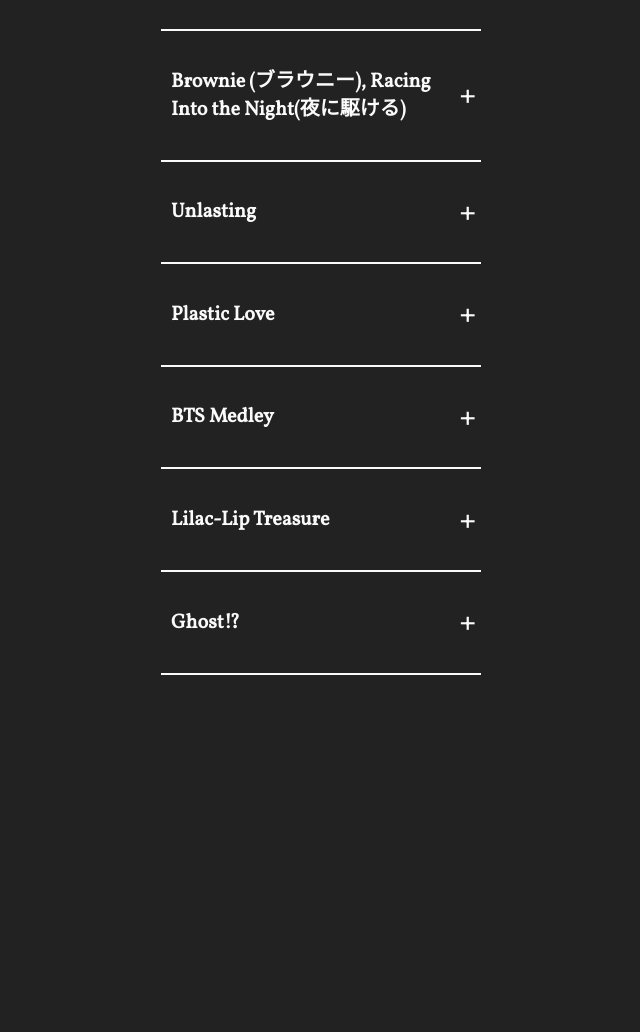
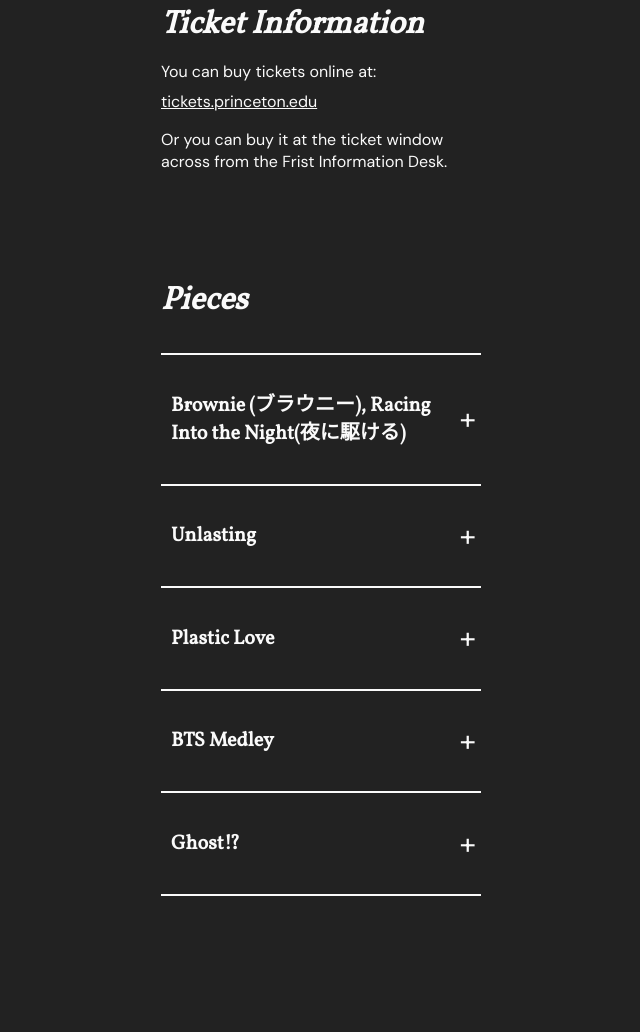
Before and after one commit to RX1334/VTone-Website, a plain HTML site: page index.html in a window 1280 px wide. Shown: the part 387-1419 px from the top of the page, without its empty margins (319-959 px from the left). Before the commit the page ends 1198 px from the top, so only its background shows below. Drawn offline with Linux system fonts and the light colour scheme.

Commit message:
Ticket Information

```diff
--- a/index.html
+++ b/index.html
@@ -6,19 +6,25 @@
           href="https://fonts.googleapis.com/css?family=IBM+Plex+Sans">
     <link rel="stylesheet"
           href="https://fonts.googleapis.com/css?family=DM+Sans">
+
+    <meta name="viewport" content="width=device-width; initial-scale=1.0;">
+    <meta http-equiv="Content-Type" content="text/html; charset=utf-8" />
     <link rel="stylesheet" href="styles.css">
-    <meta http-equiv="Content-Type" content="text/html; charset=utf-8" />
-    <meta name="viewport" content="width=device-width, initial-scale=1">
   </head>
   <body>
     <main>
       <div class="canvas">
         <div class="container">
           <div class="container-lvl2" id="site_description">
-            <h1> VTone Palette </h1>
+            <h1> VTone Palette Show Information</h1>
             <p> You can find both the show program and song lyrics here. To see
             lyrics for each piece, be sure to select the option at the bottom of
             each piece description. </p>
+            <h1> Ticket Information </h1>
+            <p> You can buy tickets online at:  </p>
+            <a href="tickets.princeton.edu"> tickets.princeton.edu </a>
+            <p> Or you can buy it at the ticket window across from the Frist
+              Information Desk. </p>
           </div>
 
           <div class="accordion_body">
@@ -97,25 +103,6 @@
               <hr>
               <div class="accordion_container">
                 <div class="accordion_label">
-                  <h2>Lilac-Lip Treasure</h2>
-                </div>
-                <div class="content_short">
-                  <p> Original Artists: IU, Bruno Mars </p>
-                  <p> Songs Included: (Lilac / 라일락, Red Lipstick / 빨간 립스틱,
-                    Treasure) </p>
-                  <p> Arranged by: Christina Im '22 , Mina Yu '22 </p>
-                  <p> Cast: Christina Im (Soprano), Mina Yu (Alto), Cindy Han (Alto),
-                    Kaylin Xu (Alto), Emiri Morita (Alto), Pang Nganthavee (Alto),
-                    Ryan Xia (Tenor), Tim Jia (Tenor), Neer Kumar (Tenor) </p>
-                  <p> Description: vtone has been a beautiful journey for us '22s.
-                    now it's time to say goodbye to an equally beautiful memory —
-                    and like everything we do, we will do it in absolute style.
-                    cue senior piece! </p>
-                </div>
-              </div>
-              <hr>
-              <div class="accordion_container">
-                <div class="accordion_label">
                   <h2>Ghost!?</h2>
                 </div>
                 <div class="content_short">
--- a/styles.css
+++ b/styles.css
@@ -12,9 +12,13 @@
   font-size: 32px;
   line-height: 40px;
   margin-bottom: 0px;
-  margin-top: 0px;
+  margin-top: 36px;
   color: #fafafa;
   font-style: italic;
+}
+
+a {
+  color: #fafafa;
 }
 
 h2 {
@@ -91,7 +95,6 @@
   border: 1px solid #fafafa;
 }
 
-
 /* Unhides the content part when active. Sets the height */
 
 .accordion .accordion_container.active .content_short {
```
